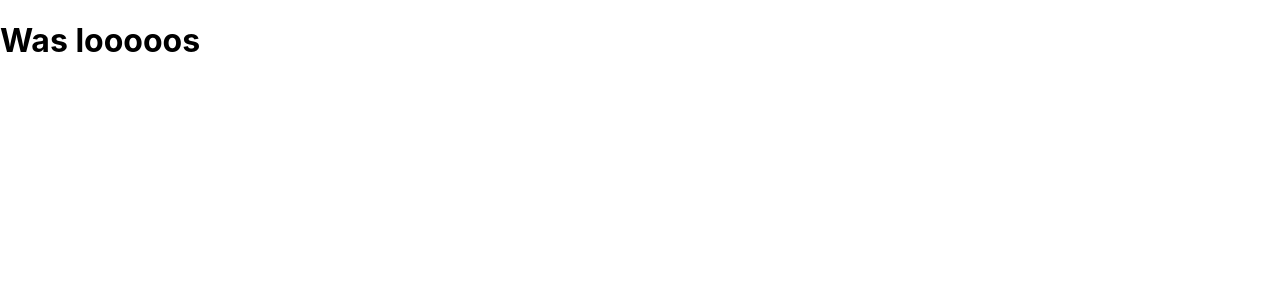
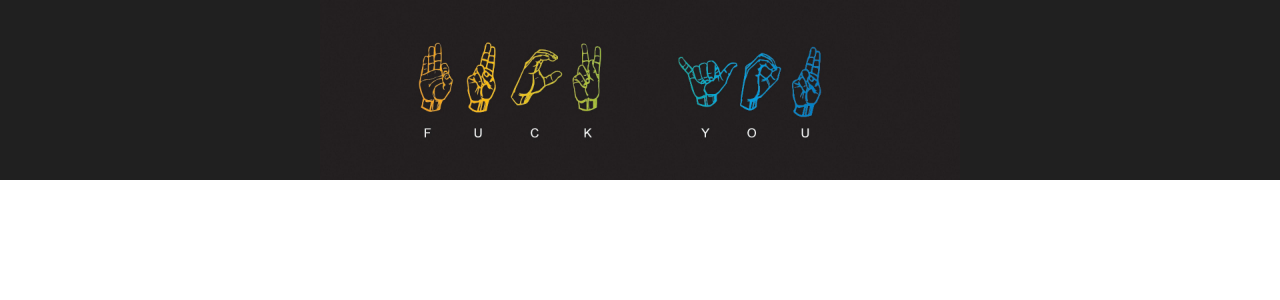
Before and after one commit to christianbalta/dsgs-ojc, a React (Create React App) app: page / in a window 1280 px wide. Shown: the top 300 px of the page. Built offline with nearby package versions, Linux system fonts and the light colour scheme.

Commit message:
In Public New Folder(Images), Bild hinterlegt / Bei App.js das Bild von Public eingefügt und in App.css import. / in App.css Bild Zentriert / in index.html den Backgroundcolor dem Bild angepasst damit durchgehend schwar.

```diff
--- a/public/index.html
+++ b/public/index.html
@@ -12,6 +12,7 @@
     <title>DSGS-OJC | Gebärdensprache Alphabet</title>
   </head>
   <body>
+    <div style="background-color: rgb(32, 32, 32);">
     <div id="root"></div>
   </body>
 </html>
--- /dev/null
+++ b/src/App.css
@@ -0,0 +1,4 @@
+img {display: block;
+    margin:0 auto;
+    width: 50%;
+}
--- a/src/App.js
+++ b/src/App.js
@@ -1,8 +1,13 @@
+
+import './App.css';
+
 
 function App() {
   return (
     <div className="App">
-      <h1>Was looooos</h1>
+
+      <img src="/images/fuckyou.jpg" alt="Love"/>
+
     </div>
   );
 }
```
Also changed, not shown: public/images/Lovefinal.jpg (added), public/images/fuckyou.jpg (added).
